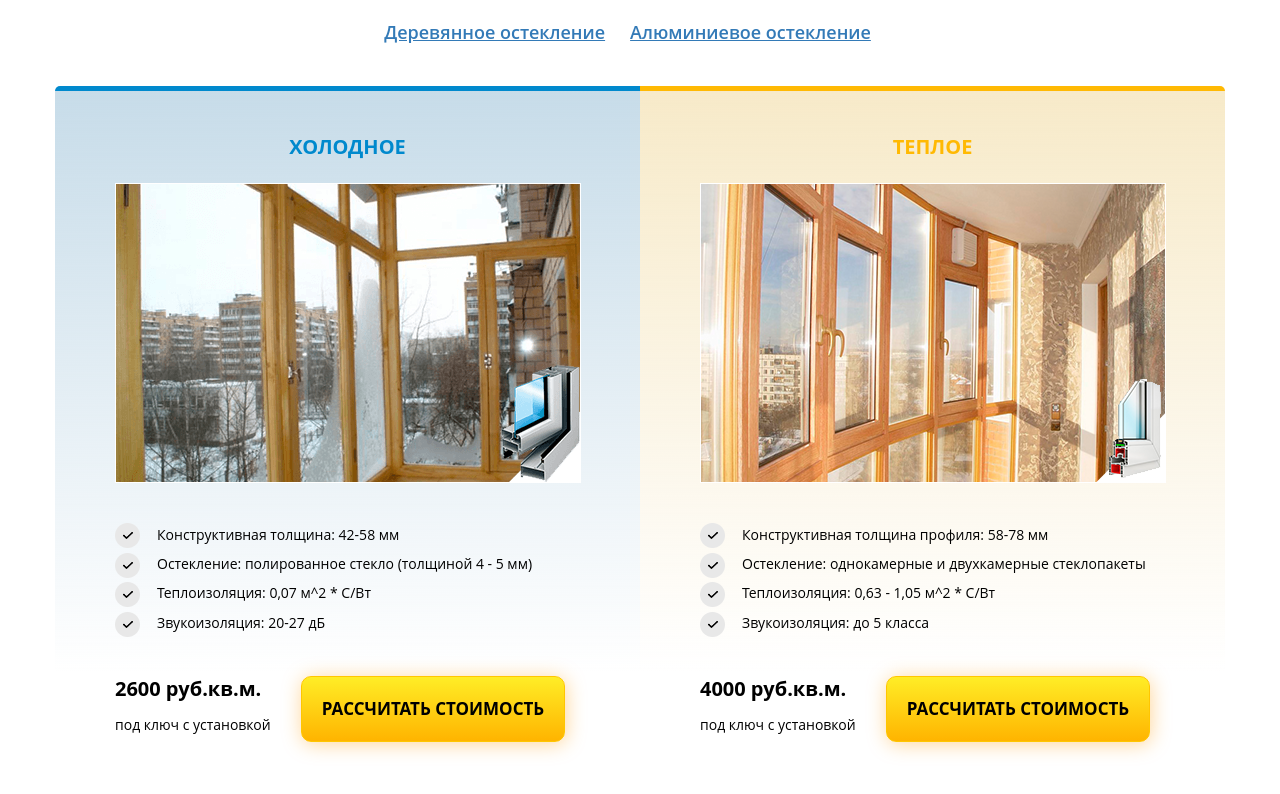
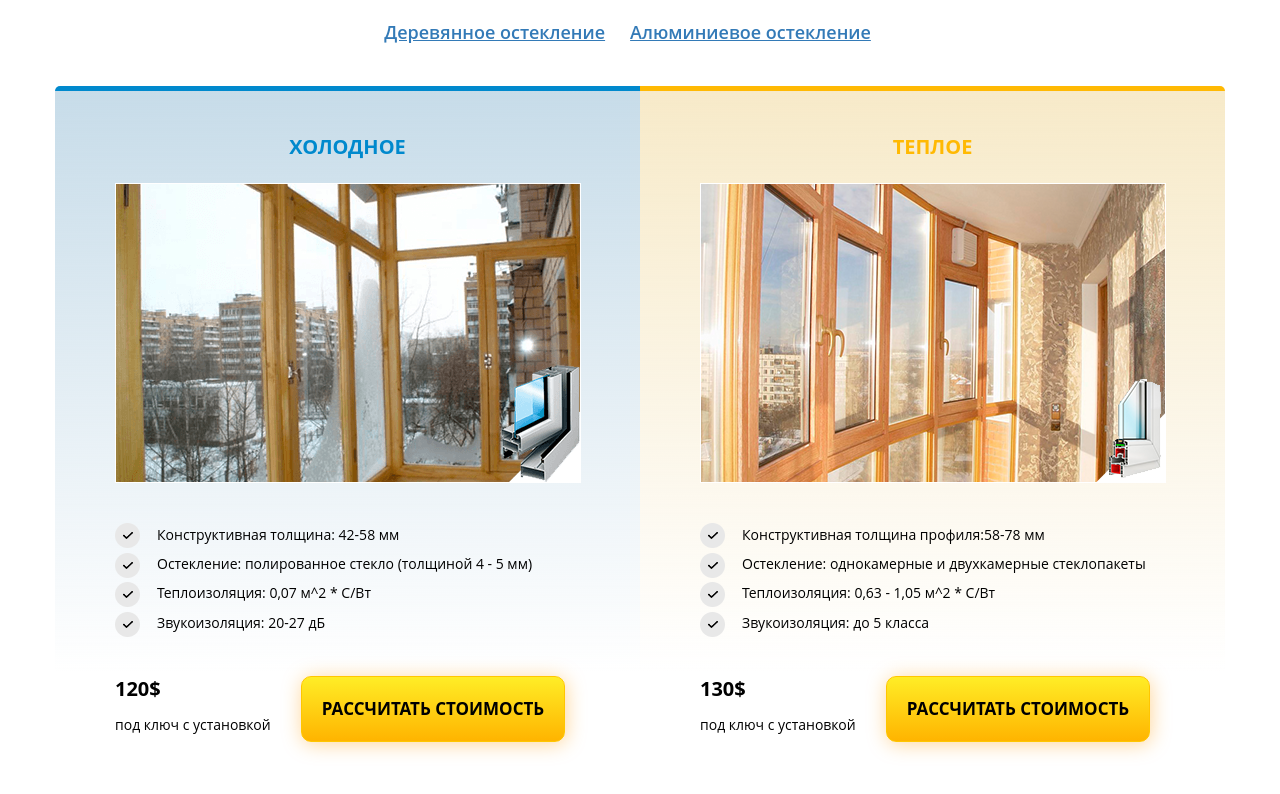
Before and after one commit to SBlinsk/window-installation-website, a React (Vite) app: page / in a window 1280 px wide. Shown: the part 1122-1916 px from the top of the page. Built offline with nearby package versions, Linux system fonts and the light colour scheme.

Commit message:
Pull request issues

```diff
--- a/src/App.jsx
+++ b/src/App.jsx
@@ -6,6 +6,7 @@ import './assets/css/style.css'
 import Header from "./components/Header/Header";
 import MainBlock from "./components/Main/mainBlock";
 import Glazing from "./components/Glazing/Glazing";
+import glazingData from "./components/Glazing/glazingData";
 
 
 function App() {
@@ -13,7 +14,7 @@ function App() {
     <>
       <Header />
       <MainBlock />
-      <Glazing />
+      <Glazing dataOfGlazing ={glazingData}/>
     </>
   );
 }
--- /dev/null
+++ b/src/components/Glazing/Button.jsx
@@ -0,0 +1,9 @@
+const Button = ({onClick}) => {
+  return (
+    <button className="button glazing_price_btn text-uppercase popup_calc_btn" onClick={onClick}>
+      Рассчитать стоимость
+    </button>
+  );
+};
+
+export default Button;
--- a/src/components/Glazing/Glazing.jsx
+++ b/src/components/Glazing/Glazing.jsx
@@ -1,28 +1,29 @@
 import { useState, useEffect } from "react";
-import glazingData from "./glazingData";
 import GlazingSlider from "./GlazingSlider";
+import ModalCalc from "../modalCalc/modalCalc";
+import Button from "./Button";
+import Img from "./Img";
 
-const Glazing = () => {
-  const data = glazingData;
 
-  const findGlazingDataById = (ids) => {
-    const selItem = data.find((item) => item.id === ids);
-    if(!selItem){
-      return console.log("items wasnt found in func findGlazingDataById ")
-    }
-    return selItem;
+const findGlazingDataById = (ids, dataArr) => {
+  const Item = dataArr.find((item) => item.id === ids);
+  if (!Item) {
+    return console.log("items wasnt found in func findGlazingDataById ");
+  }
+  return Item;
+};
+
+const Glazing = ({dataOfGlazing}) => {
+  const data = dataOfGlazing;
+
+  const [selectedImageId, setSelectedImageId] = useState("wood");
+  const [modal, setModal] = useState(false);
+
+  const modalClose = () => {
+    setModal(false);
   };
 
-  const [selectedImageId, setSelectedImageId] = useState("wood");
-  const [selectedItem, setSelectedItem] = useState(findGlazingDataById(selectedImageId));
-
-
-
-
-  useEffect(() => {
-    const selectedItemData = findGlazingDataById(selectedImageId);
-    setSelectedItem(selectedItemData);
-  }, [selectedImageId]);
+  const selecledItem = findGlazingDataById(selectedImageId, data);
 
   return (
     <section className="glazing">
@@ -32,13 +33,14 @@ const Glazing = () => {
           <div className="section_header_sub"></div>
         </div>
         <GlazingSlider setSelectedImageId={setSelectedImageId} />
-        <ViewItem item={selectedItem}/>
+        <ViewItem item={selecledItem} setModal={setModal} />
+        {modal ? <ModalCalc modalClose={modalClose} /> : null}
       </div>
     </section>
   );
 };
 
-const ViewItem = ({item}) => {
+const ViewItem = ({ item, setModal }) => {
   if (!item) {
     return <div>Loading...</div>;
   }
@@ -48,7 +50,7 @@ const ViewItem = ({item}) => {
       <div className="col-md-6 no-padding">
         <div className="glazing_cold">
           <h3>Холодное</h3>
-          <img src={item.info.cold.img} alt="#" />
+          <Img src={item.info.cold.img} alt="#" />
           <ul>
             <li>
               Конструктивная толщина: {item.info.cold.constructionThickness}
@@ -60,13 +62,12 @@ const ViewItem = ({item}) => {
         </div>
         <div className="glazing_price">
           <p>
-            {item.info.cold.price}
+            {/* цена под ключ в следующей строке призодит из другого компонента , модальное окно будет тут*/}
+            {item.info.cold.price}$
             <br />
             <span>под ключ с установкой</span>
           </p>
-          <button className="button glazing_price_btn text-uppercase popup_calc_btn">
-            Рассчитать стоимость
-          </button>
+          <Button onClick={() => setModal(true)} />
         </div>
       </div>
 
@@ -74,10 +75,10 @@ const ViewItem = ({item}) => {
       <div className="col-md-6 no-padding">
         <div className="glazing_warm">
           <h3>Теплое</h3>
-          <img src={item.info.warm.img} alt="#" />
+          <Img src={item.info.warm.img} alt="#" />
           <ul>
             <li>
-              Конструктивная толщина профиля:{" "}
+              Конструктивная толщина профиля:
               {item.info.warm.constructionThickness}
             </li>
             <li>Остекление: {item.info.warm.glazing}</li>
@@ -87,13 +88,11 @@ const ViewItem = ({item}) => {
         </div>
         <div className="glazing_price">
           <p>
-            {item.info.warm.price}
+            {item.info.warm.price}$
             <br />
             <span>под ключ с установкой</span>
           </p>
-          <button className="button glazing_price_btn text-uppercase popup_calc_btn">
-            Рассчитать стоимость
-          </button>
+          <Button onClick={() => setModal(true)} />
         </div>
       </div>
     </div>
--- /dev/null
+++ b/src/components/Glazing/Img.jsx
@@ -0,0 +1,7 @@
+const Img = ({src,alt}) => {
+    return (
+        <img src ={src} alt={alt}/>
+    )
+}
+
+export default Img
--- a/src/components/Glazing/glazingData.jsx
+++ b/src/components/Glazing/glazingData.jsx
@@ -11,7 +11,7 @@ const glazingData = [
           glazing: "полированное стекло (толщиной 4 - 5 мм)",
           thermalInsulation: "0,07 м^2 * С/Вт",
           soundInsulation: "20-27 дБ",
-          price: "2600 руб.кв.м.",
+          price: 120,
           img: "src/assets/img/glazing/img_cold.png",
         },
         // Данные теплого остекления
@@ -20,7 +20,7 @@ const glazingData = [
           glazing: "однокамерные и двухкамерные стеклопакеты",
           thermalInsulation: "0,63 - 1,05 м^2 * С/Вт",
           soundInsulation: "до 5 класса",
-          price: "4000 руб.кв.м.",
+          price: 130,
           img:"src/assets/img/glazing/img_warm.png",
         },
       },
--- /dev/null
+++ b/src/components/modalCalc/modalCalc.jsx
@@ -0,0 +1,44 @@
+import { useState } from "react";
+
+const ModalCalc = ({ isOpen, price, onClose }) => {
+  const [inputValue, setInputValue] = useState(0);
+  const [result, setResult] = useState();
+
+  const onHandleChange = (e) => {
+    const value = e.target.value;
+    return setResult(value);
+  };
+  const onClickClose = () => {
+    onClose();
+  };
+
+  const onHandleSubmit = (e) => {
+    e.preventDefault();
+    const number = parseFloat(inputValue);
+    if (isNaN(number)) {
+      return setResult("Вы ввели неверные данные, введите число");
+    }
+    return setResult(number * price);
+  };
+
+  if (!isOpen) {
+    return null;
+  }
+  return (
+    <div>
+      <form onSubmit={onHandleSubmit}>
+        <label>
+          Enter the square footage of your apartment:
+          <input type="text" value={inputValue} onChange={onHandleChange} />
+        </label>
+        <button type="submit">Calculate</button>
+        <button type="close" onClick={() => onClickClose}>
+          Close
+        </button>
+      </form>
+      <div>{result}</div>
+    </div>
+  );
+};
+
+export default ModalCalc;
```
Also changed, not shown: src/components/modalCalc/modal.css (added, +33 -0 lines).
